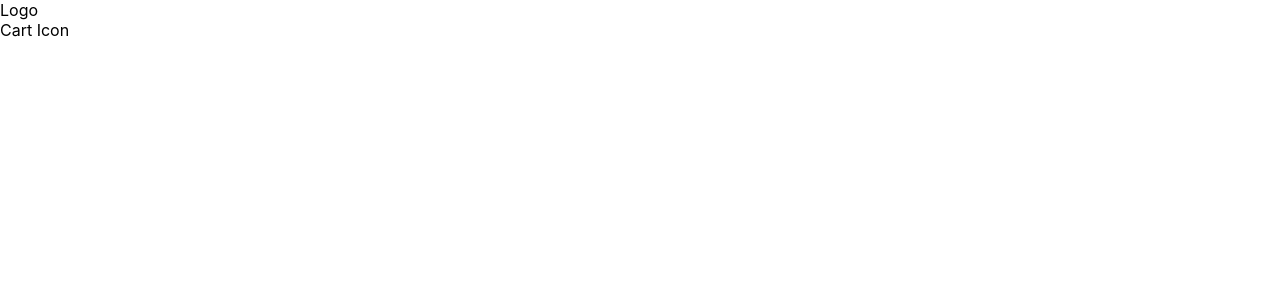
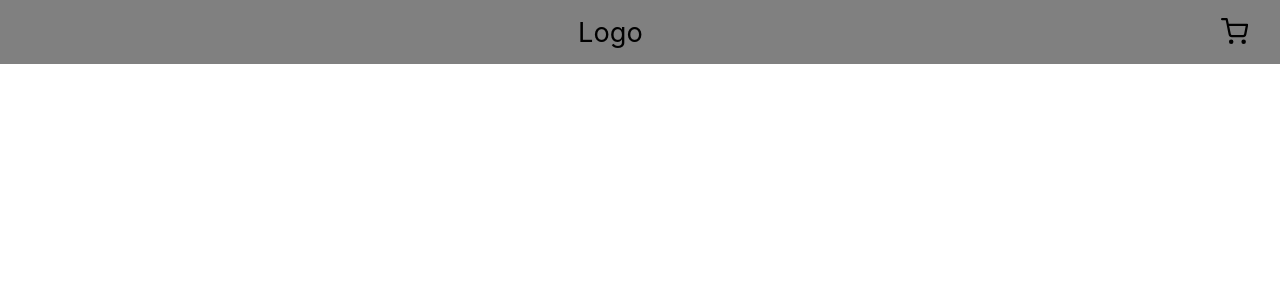
Before and after one commit to gyanendrasng/testapp, a Next.js app: page / in a window 1280 px wide. Shown: the top 300 px of the page. Built offline with nearby package versions, Linux system fonts and the light colour scheme.

Commit message:
navbar is done for now, added the shop icon and the header

```diff
--- a/components/navbar/navbar.jsx
+++ b/components/navbar/navbar.jsx
@@ -1,10 +1,14 @@
+import Styles from 'styles/Navbar.module.css'
+import SvgShoppingCart from 'svg/ShoppingCart'
+
 export default function Navbar() {
     return (
         <header>
-            <nav>
+            <nav className={Styles.navbar}>
+                <div></div>
                 <div>Logo</div>
-                <div>Cart Icon</div>
+                <SvgShoppingCart className={Styles.cartIcon} />
             </nav>
-        </header>
+        </header >
     )
 }
--- /dev/null
+++ b/styles/Navbar.module.css
@@ -0,0 +1,14 @@
+.navbar{
+    height: 8vh;
+    background-color: grey;
+    display: flex;
+    justify-content: space-between;
+    font-size: 1.7rem;
+    align-items: center;
+    position: absolute;
+    width: 100vw;
+}
+
+.cartIcon{
+    margin-right: 2rem;
+}
--- /dev/null
+++ b/svg/ShoppingCart.tsx
@@ -0,0 +1,24 @@
+import * as React from "react";
+import { SVGProps } from "react";
+
+const SvgShoppingCart = (props: SVGProps<SVGSVGElement>) => (
+  <svg
+    xmlns="http://www.w3.org/2000/svg"
+    width="1em"
+    height="1em"
+    viewBox="0 0 24 24"
+    fill="none"
+    stroke="currentColor"
+    strokeWidth={2}
+    strokeLinecap="round"
+    strokeLinejoin="round"
+    className="shopping-cart_svg__feather shopping-cart_svg__feather-shopping-cart"
+    {...props}
+  >
+    <circle cx={9} cy={21} r={1} />
+    <circle cx={20} cy={21} r={1} />
+    <path d="M1 1h4l2.68 13.39a2 2 0 0 0 2 1.61h9.72a2 2 0 0 0 2-1.61L23 6H6" />
+  </svg>
+);
+
+export default SvgShoppingCart;
```
Also changed, not shown: public/shopping-cart.svg (added).
